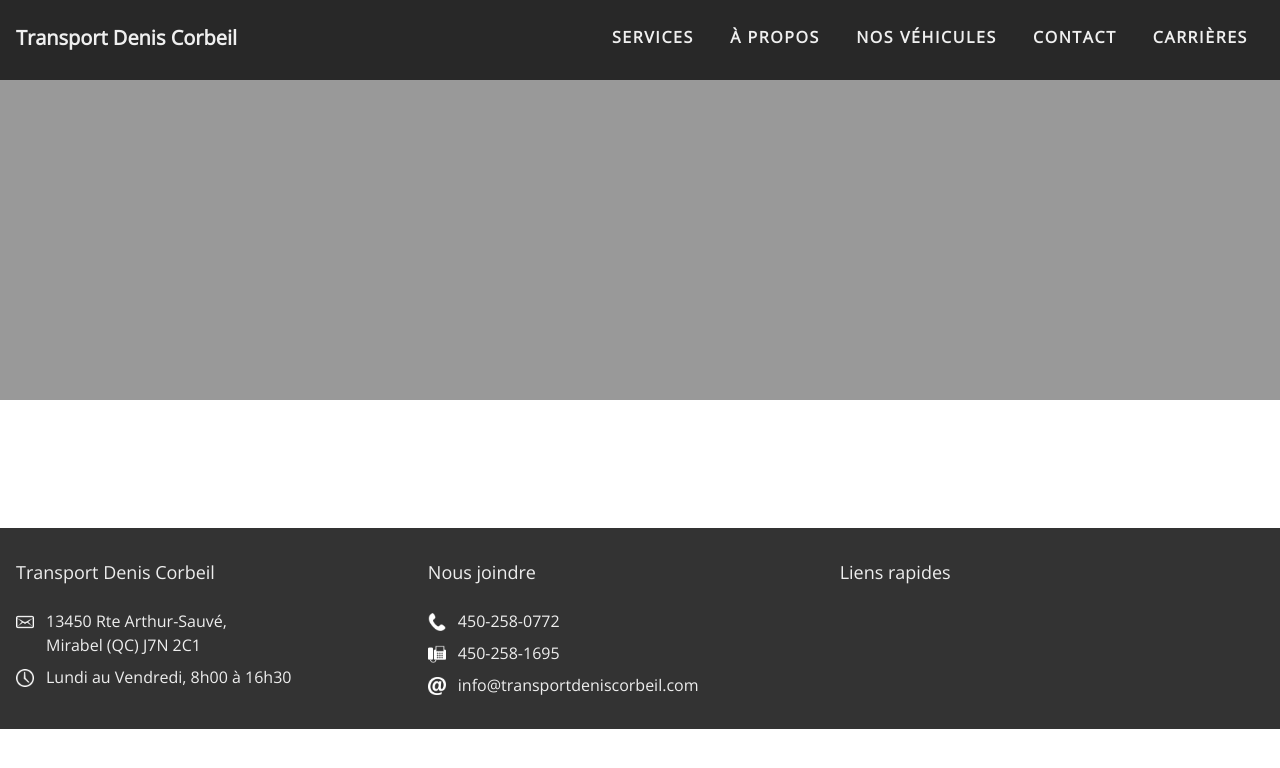
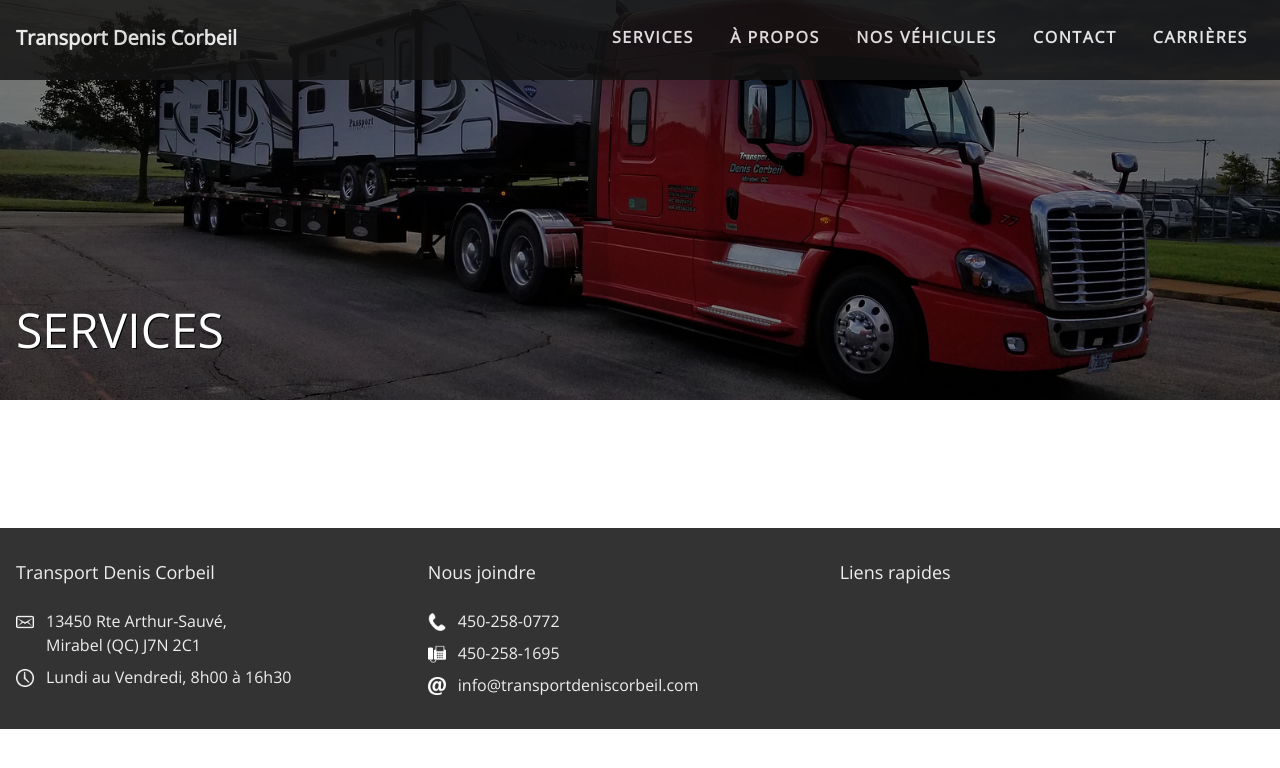
Before and after one commit to ouarez/tdc-jekyll, a Jekyll site: the page built from services.md, in a window 1280 px wide. Shown: the top 768 px of the page. Built offline with Jekyll 4.4.1, drawn with Linux system fonts in a browser that asks for light colours; nearby versions of some CDN libraries; a script that is not in the unit is left out.

Commit message:
Update Éditer le contenu des pages “services”

```diff
--- a/services.md
+++ b/services.md
@@ -1,3 +1,6 @@
 ---
 layout: services
+title: Services
+description: ' Transport Denis Corbeil est une entreprise spécialisée dans le domaine du transport de véhicules récréatifs. '
+cover_image: /img/camion1.jpg
 ---
```
